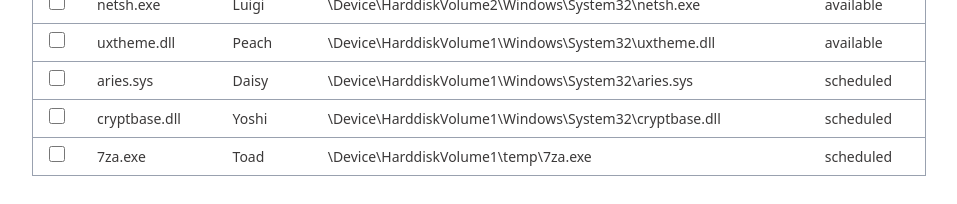
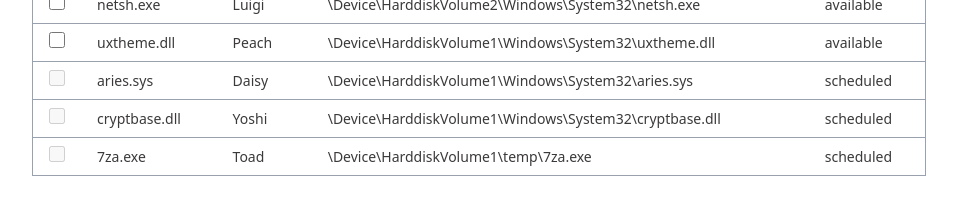
Before and after one commit to rahulrapatwar/file-download, a React (Vite) app: page / in a window 1280 px wide. Shown: the part 214-418 px from the top of the page, without its empty margins (12-969 px from the left). Built offline with nearby package versions, Linux system fonts and the light colour scheme.

Commit message:
fix click feature

```diff
--- a/src/components/TableRow.tsx
+++ b/src/components/TableRow.tsx
@@ -3,16 +3,24 @@ import type { TableRowProps } from '../types/table';
 export function TableRow<T>({
   item,
   columns,
-  isSelected = false
+  isSelected = false,
+  onClick,
+  isSelectable = true
 }: TableRowProps<T>) {
   return (
     <tr
-      className={`border border-gray-400 cursor-pointer text-sm hover:bg-[#F5F5F5]`}
+      className={`border border-gray-400 cursor-pointer text-sm ${isSelected ? 'bg-[#EEEEEE]' : 'hover:bg-[#F5F5F5]'}`}
+      onClick={onClick}
     >
       <td className="px-4 py-2">
         <input
           type="checkbox"
           checked={isSelected}
+          onClick={(e) => {
+            e.stopPropagation();
+            onClick?.();
+          }}
+          disabled={!isSelectable}
           className="w-4 h-4"
         />
       </td>
```
